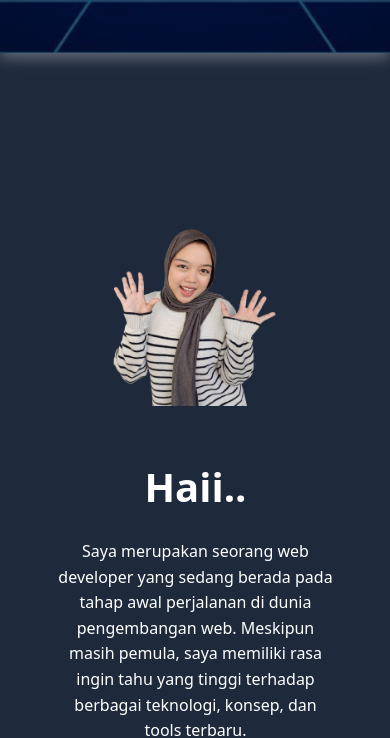
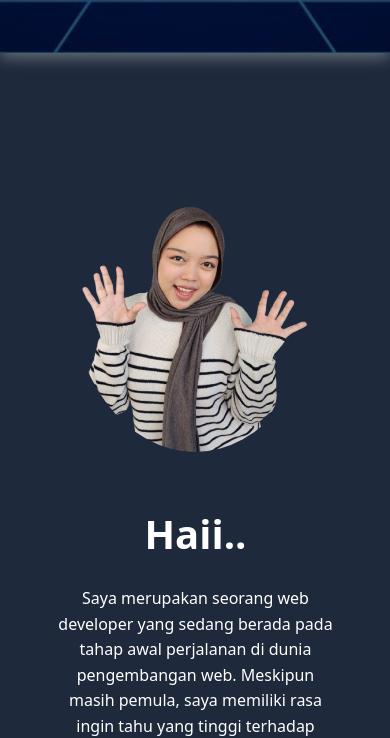
Before and after one commit to jessichaoliviaputrie-creator/Portofolio_UAS_jessicha, a plain HTML site: page index.html in a window 390 px wide. Shown: the part 785-1523 px from the top of the page. Drawn offline with Linux system fonts and the light colour scheme.

Commit message:
update css

```diff
--- a/style_porto.css
+++ b/style_porto.css
@@ -166,8 +166,7 @@ nav ul li a:hover {
 
 .profile img {
     width: 280px;
-    border-radius: 20px;
-    margin-top: -10px;
+    border-radius: 50%;
     align-self: flex-start;
     transition: transform 0.3s ease;
 }
@@ -655,7 +654,7 @@ footer {
     }
 
     .profile img {
-        width: 180px;
+        width: 250px;
         margin: 0 auto;
     }
 
```
Also changed, not shown: index.html (indentation only).
